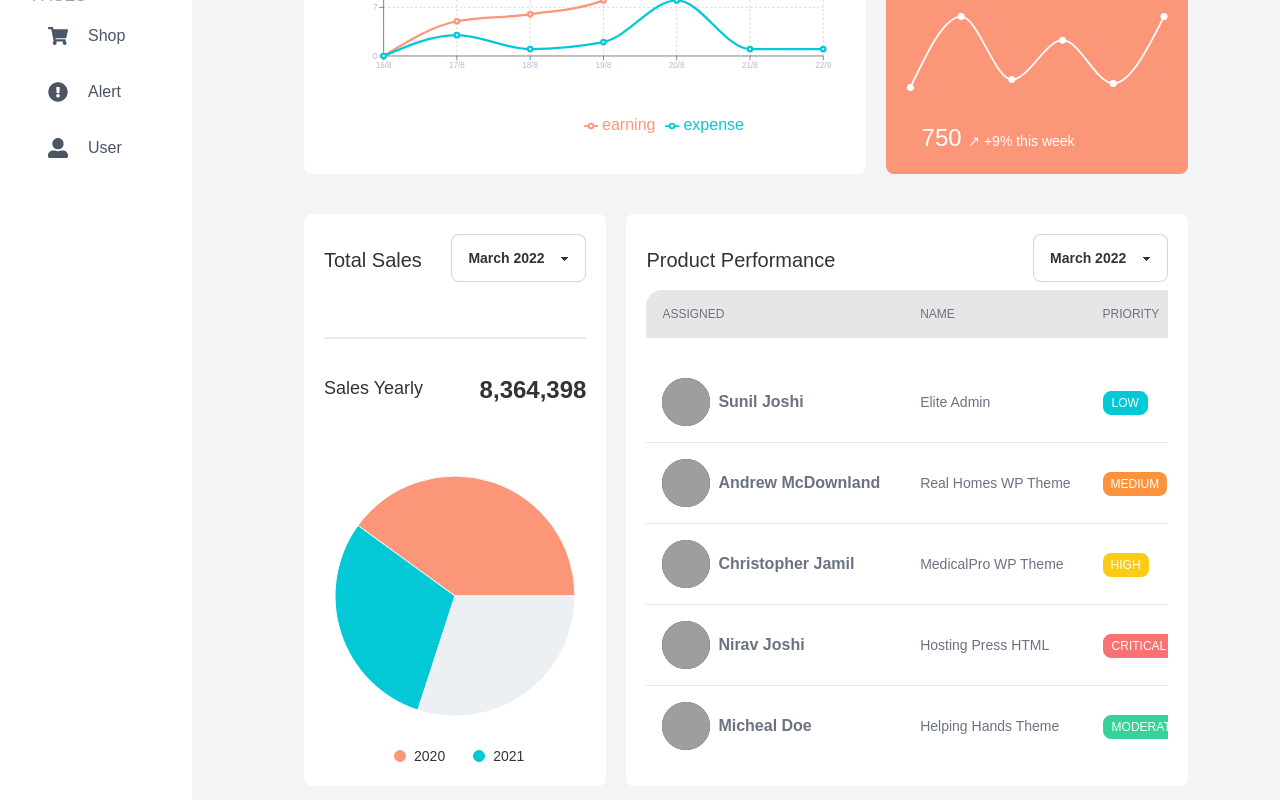
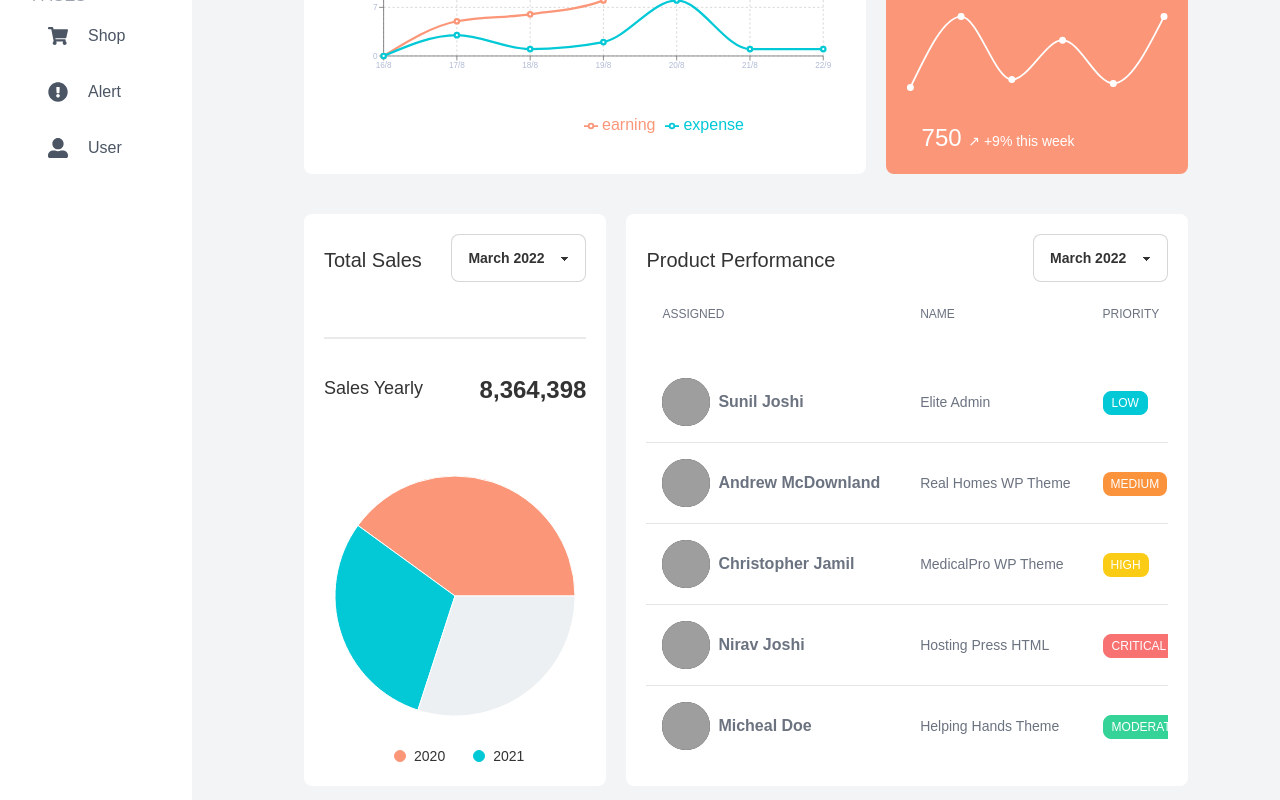
Before and after one commit to Alapottra-troj1n/analytical-dashboard-react, a React (Create React App) app: page / in a window 1280 px wide. Shown: the part 676-1476 px from the top of the page. Built offline with nearby package versions, Linux system fonts and the light colour scheme; grey boxes are pictures that could not be loaded.

Commit message:
fixed table header

```diff
--- a/src/components/Modern.jsx
+++ b/src/components/Modern.jsx
@@ -15,6 +15,7 @@ const Modern = () => {
     return (
         <div className="container mx-auto pb-10">
             <div>
+                 {/* First Section */}
                 <div className="grid grid-cols-[40%,25%,35%] px-28 mt-16 items-center gap-5">
                     <div className="w-full flex justify-between bg-white overflow-hidden h-52 rounded-lg drop-shadow-sm" >
                         <div className="p-8">
@@ -46,6 +47,8 @@ const Modern = () => {
                     </div>
 
                 </div>
+
+                 {/* Second Section */}
 
                 <div className="grid grid-cols-[65%,35%] px-28 items-center gap-5 mt-10">
 
@@ -91,6 +94,9 @@ const Modern = () => {
 
 
                 </div>
+
+                {/* Third Section */}
+
                 <div className="grid grid-cols-[35%,65%] px-28 items-center gap-5 mt-10">
 
                     <div className=" bg-white py-5 flex flex-col justify-between px-5 rounded-lg">
@@ -151,6 +157,16 @@ const Modern = () => {
 
                 </div>
 
+                {/* Fourth Section */}
+
+                <div>
+
+
+                </div>
+
+
+
+
 
 
             </div>
--- /dev/null
+++ b/src/components/Table.css
@@ -0,0 +1,4 @@
+.__head th{
+    background-color:white !important;
+    border-color: white;
+}
--- a/src/components/Table.jsx
+++ b/src/components/Table.jsx
@@ -1,13 +1,14 @@
 import React from 'react';
+import './Table.css'
 
 const Table = () => {
     return (
 
         <div className="overflow-x-auto">
-            <table className="table w-full">
-                <thead >
-                    <tr className="text-md  text-gray-500 ">
 
+            <table className="table __head  w-full">
+                <thead className="__head">
+                    <tr className="text-md text-gray-500 ">
                         <th className="font-medium">Assigned</th>
                         <th className="font-medium">Name</th>
                         <th className="font-medium">Priority</th>
@@ -17,6 +18,7 @@ const Table = () => {
               <br />
                 <tbody>
                     <tr className="text-md  text-gray-500 ">
+
                         <td>
 
                            <div className="flex items-center">
```
